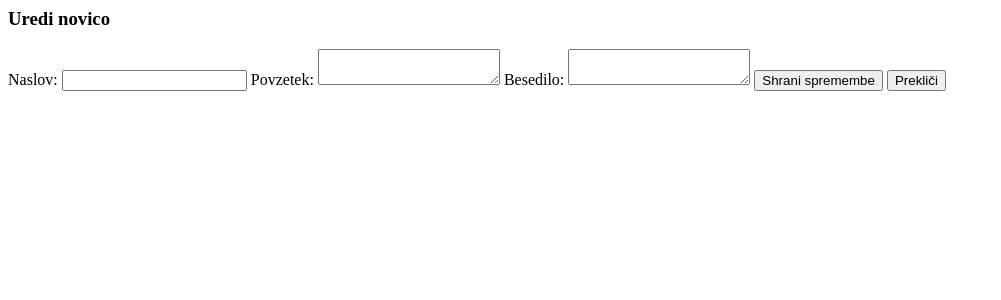
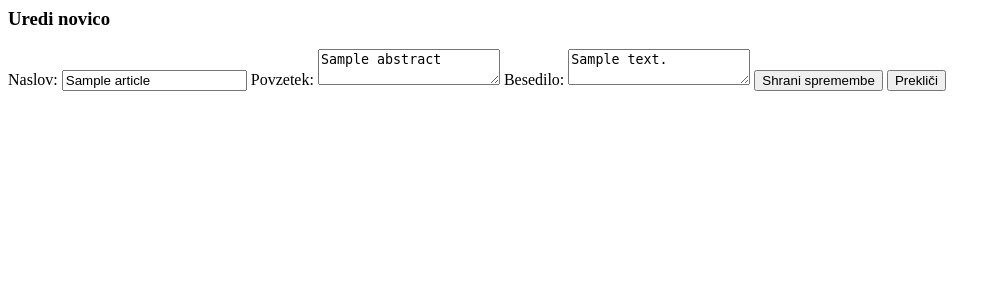
Before and after one commit to TimotejZavski/SA-spletnaloga, a PHP site: template views/articles/edit.php in a window 1280 px wide. Shown: the top 300 px of the page, without its empty margins (0-1001 px from the left). Run offline with PHP 8.4, Linux system fonts and the light colour scheme; the template is opened without the code that fills it: most values are stand-ins (such as "Sample title", 1, 10 or a date in 2020).

Commit message:
dodani atributi

```diff
--- a/views/articles/edit.php
+++ b/views/articles/edit.php
@@ -1,16 +1,19 @@
 <div class="container">
     <h3>Uredi novico</h3>
+    <?php if(isset($error) && $error != ""): ?>
+        <p style="color: red;"><?php echo $error; ?></p>
+    <?php endif; ?>
     <form method="POST" action="/articles/update">
-        <input type="hidden" name="id" value="">
+        <input type="hidden" name="id" value="<?php echo $article->id; ?>">
 
         <label for="title">Naslov:</label>
-        <input type="text" id="title" name="title" value="">
+        <input type="text" id="title" name="title" value="<?php echo htmlspecialchars($article->title); ?>">
 
         <label for="abstract">Povzetek:</label>
-        <textarea id="abstract" name="abstract"></textarea>
+        <textarea id="abstract" name="abstract"><?php echo htmlspecialchars($article->abstract); ?></textarea>
 
         <label for="text">Besedilo:</label>
-        <textarea id="text" name="text"></textarea>
+        <textarea id="text" name="text"><?php echo htmlspecialchars($article->text); ?></textarea>
 
         <button type="submit">Shrani spremembe</button>
         <a href="/articles/list"><button type="button">Prekliči</button></a>
--- a/views/articles/list.php
+++ b/views/articles/list.php
@@ -8,7 +8,7 @@
             <p><?php echo $article->abstract;?></p>
             <p>Objavil: <?php echo $article->user->username; ?>, <?php echo date_format(date_create($article->date), 'd. m. Y \ob H:i:s'); ?></p>
             <a href="/articles/show?id=<?php echo $article->id;?>"><button>Preberi več</button></a>
-            <a href="/articles/edit"><button>Uredi</button></a>
+            <a href="/articles/edit?id=<?php echo $article->id; ?>"><button>Uredi</button></a>
         </div>
         <?php
     }
```
